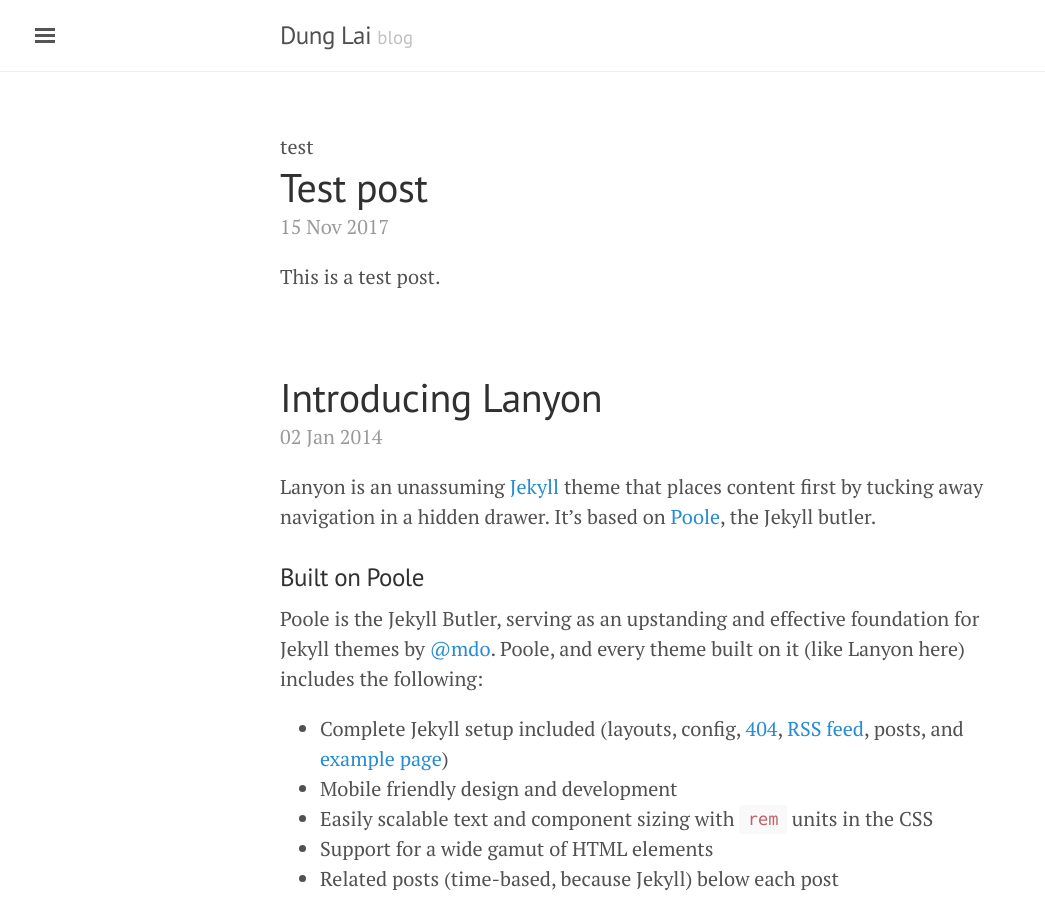
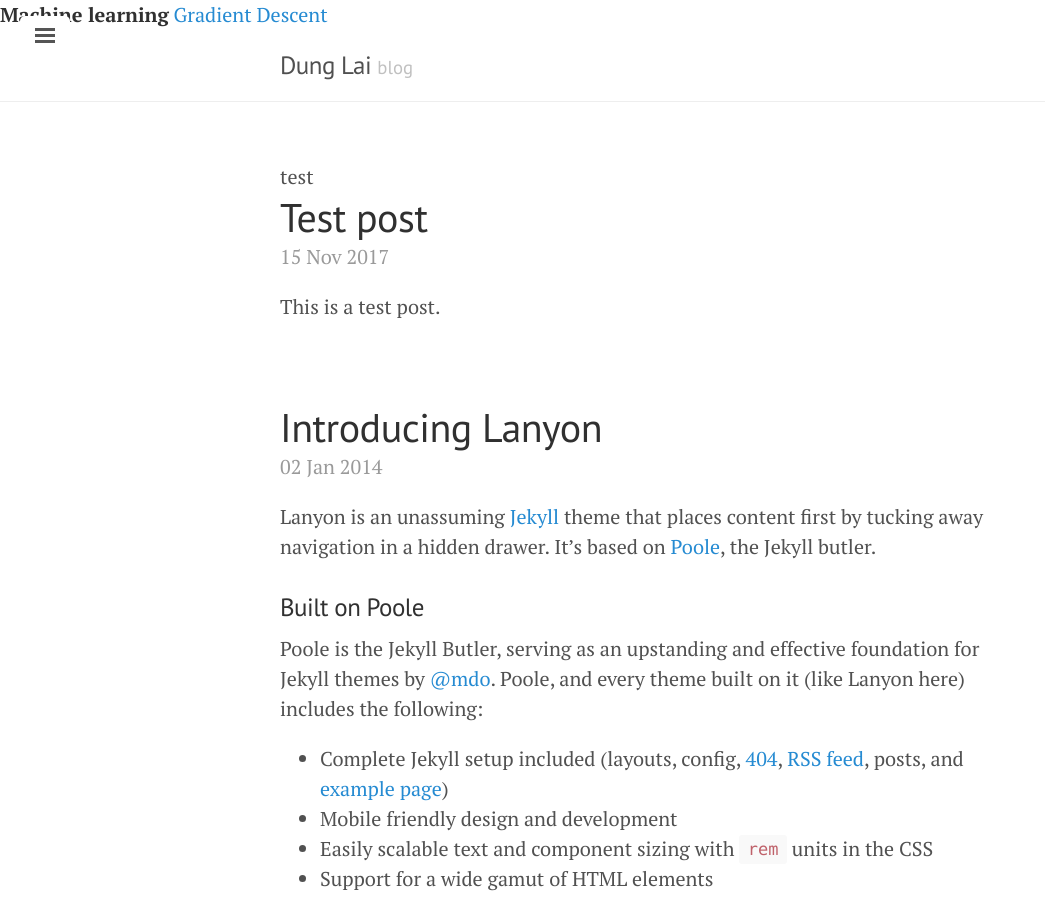
Before and after one commit to DungLai/dunglai.github.io, a Jekyll site: the page built from index.html, in a window 1280 px wide and 900 px high. Shown: the whole window, without its empty margins (0-1045 px from the left). Built offline with Jekyll 4.4.1, drawn with Linux system fonts in a browser that asks for light colours; the list of posts is cut into pages by our own code.

Commit message:
Test blog index html

```diff
--- /dev/null
+++ b/_includes/blog_index.html
@@ -0,0 +1,7 @@
+<div class='blog_index'>
+	<div class='topic'>
+		<strong>Machine learning</strong>
+		<a href=''>  Gradient Descent</a>
+	</div>
+
+</div>
--- a/_layouts/default.html
+++ b/_layouts/default.html
@@ -6,6 +6,7 @@
   <body>
 
     {% include sidebar.html %}
+    {% include blog_index.html %}
 
     <!-- Wrap is the content to shift when toggling the sidebar. We wrap the
          content to avoid any CSS collisions with our real content. -->
```
